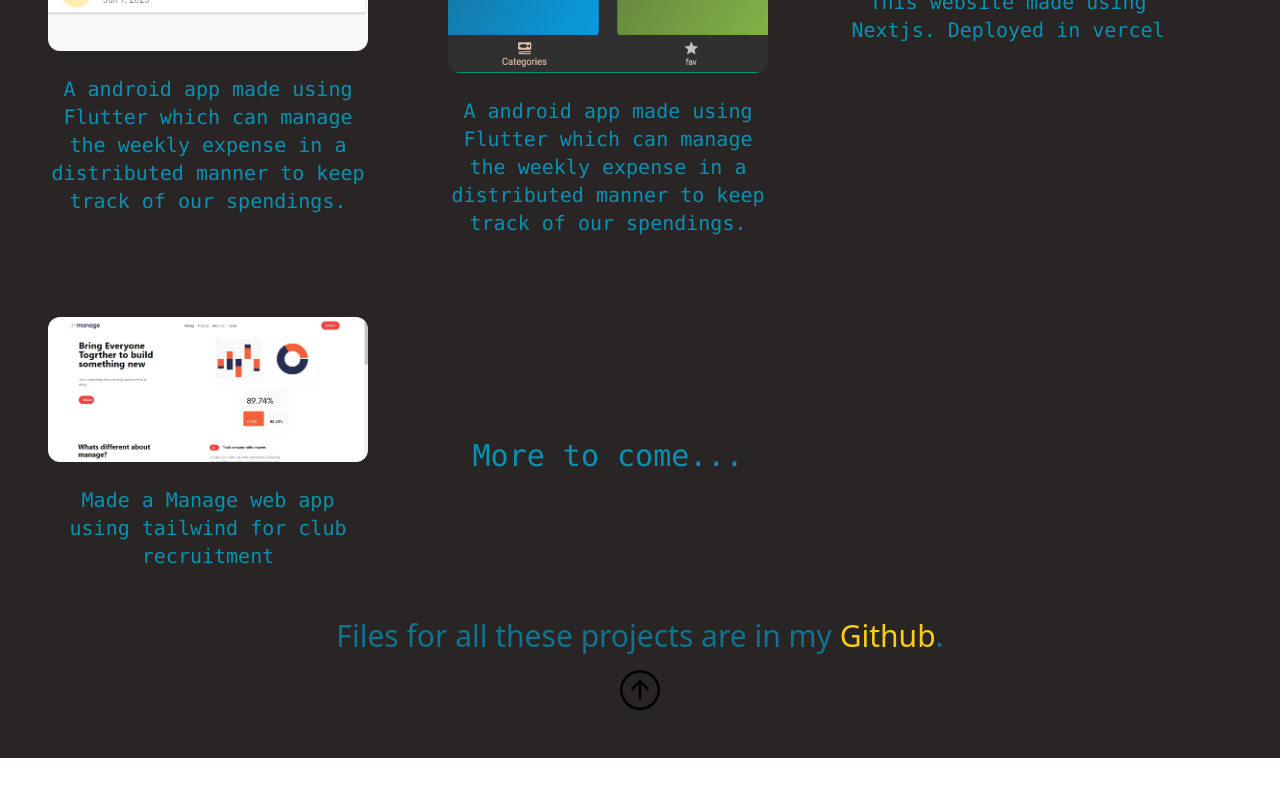
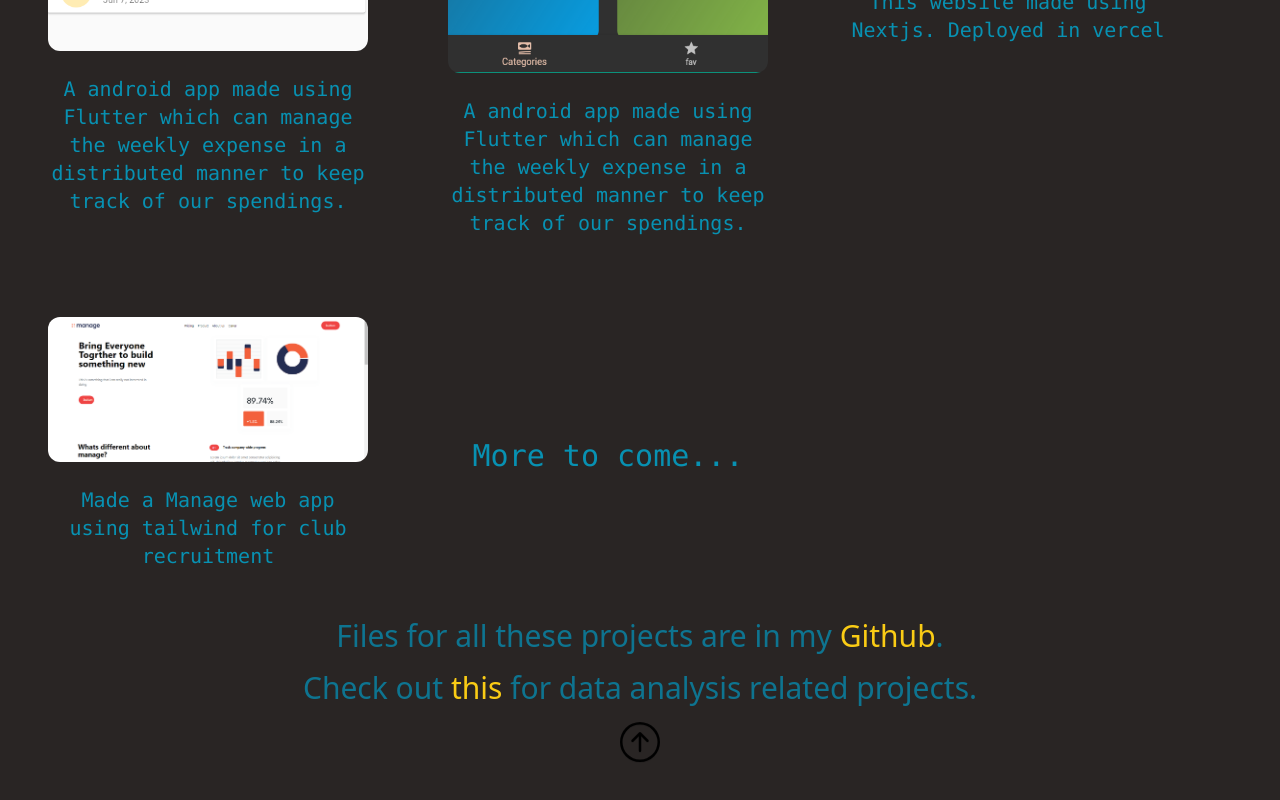
Before and after one commit to Macky151203/my_portfolio, a Next.js app: page /project in a window 1280 px wide. Shown: the part 907-1707 px from the top of the page. Before the commit the page ends 1665 px from the top, so only its background shows below. Built offline with nearby package versions, Linux system fonts and the light colour scheme.

Commit message:
made some chnages

```diff
--- a/pages/project/index.js
+++ b/pages/project/index.js
@@ -69,6 +69,7 @@ export default function Project(){
 
         </div>
         <div className="text-cyan-700 text-3xl text-center">Files for all these projects are in my <a className="text-yellow-400  dark:text-red-500" href="https://github.com/Macky151203" target="_main">Github</a>.</div>
+        <div className="text-cyan-700 text-3xl text-center mt-4">Check out <a className="text-yellow-400  dark:text-red-500" href="https://linktr.ee/Subro20" target="_main">this</a> for data analysis related projects.</div>
         <div className="flex justify-center mt-6">
         <Link href="#tech" ><BsArrowUpCircle className="animate-bounce" style={{fontSize:'40px'}} /></Link>
         </div>
```
